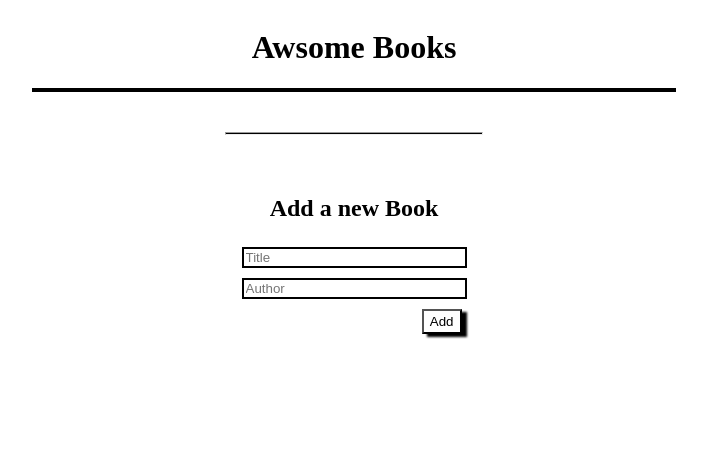
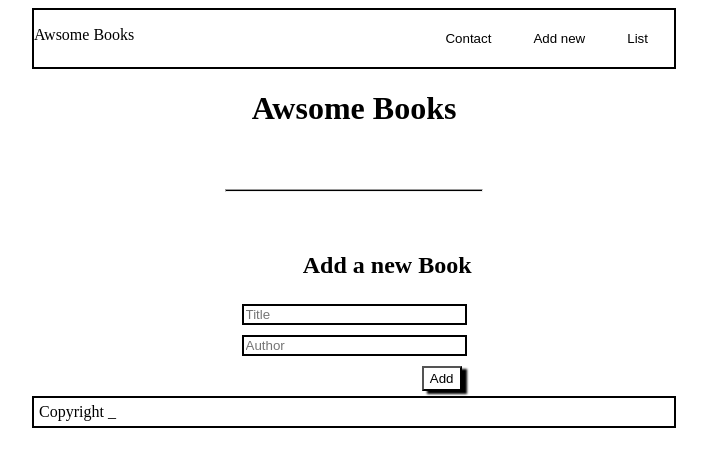
Before and after one commit to anas599/Awsome-Books, a website: page index.html in a window 1280 px wide. Shown: the whole page, without its empty margins (286-993 px from the left). Drawn offline with Linux system fonts and the light colour scheme.

Commit message:
Add navItems javascript to use in single app page

```diff
--- /dev/null
+++ b/Assets/JavaScript/navItems.js
@@ -0,0 +1,22 @@
+const contact = document.querySelector('#contact');
+const addBook = document.querySelector('.input-section');
+const bookList = document.querySelector('.booksList');
+
+// eslint-disable-next-line no-unused-vars
+function showContact() {
+  contact.style.display = 'flex';
+  addBook.style.display = 'none';
+  bookList.style.display = 'none';
+}
+// eslint-disable-next-line no-unused-vars
+function showAddBook() {
+  contact.style.display = 'none';
+  addBook.style.display = 'flex';
+  bookList.style.display = 'none';
+}
+// eslint-disable-next-line no-unused-vars
+function showBooks() {
+  contact.style.display = 'none';
+  addBook.style.display = 'none';
+  bookList.style.display = 'flex';
+}
--- a/index.html
+++ b/index.html
@@ -8,16 +8,37 @@
     <link rel="stylesheet" href="style.css">
 </head>
 <body>
+    <nav class="navBar">
+        <p>Awsome Books</p>
+        <ul id="navItems">
+            <li class="listItem"><button onclick="showContact()">Contact</button></li>
+            <li class="listItem"><button onclick="showAddBook()">Add new</button></li>
+            <li class="listItem"><button onclick="showBooks()">List</button></li>
+        </ul>
+    </nav>
     <h1>Awsome Books</h1>
     <section class="booksList">
     </section>
     <hr>
-    <h2>Add a new Book</h2>
     <form class="input-section">
+        <h2>Add a new Book</h2>
         <input type="text" placeholder="Title" class="title" size="25">
         <input type="text" placeholder="Author" class="author" size="25">
         <input type = "button" id = "add-button" value="Add">
     </form>
+    <section id="contact" onclick="showContact()">
+        <h1>Contact Information</h1>
+        <p>Do you have any questions or you just want to say hello? <br>You can reach out to us!</p>
+        <ul>
+            <li>Our email : email@mail.com</li>
+            <li>Our Phone Number : 00123456789</li>
+            <li>Our Address : Streetname 22, 86789 City, Country</li>
+        </ul>
+    </section>
+    <footer>
+        <p id="copyright">Copyright _</p>
+    </footer>
     <script src="./Assets/JavaScript/booksList-3.js"></script>
+    <script src="./Assets/JavaScript/navItems.js"></script>
 </body>
 </html>
--- a/style.css
+++ b/style.css
@@ -13,8 +13,13 @@ body {
 }
 
 button {
-  width: 100px;
+  width: max-content;
   margin: 10px;
+      background-color: transparent;
+        border: none;
+}
+button:active{
+  color: blue;
 }
 
 hr {
@@ -25,8 +30,10 @@ hr {
 }
 
 .booksList {
+  display: none;
   border: 2px solid black;
   width: 50vw;
+  flex-direction: column;
 }
 
 input {
@@ -67,3 +74,38 @@ input {
   background-color: white;
   filter: drop-shadow(5px 3px 1px #000);
 }
+.navBar{
+  display: flex;
+  flex-direction: row;
+  width: 50vw;
+  justify-content: space-between;
+  border: 2px solid black;
+}
+#navItems{
+  display: flex;
+  flex-direction: row;
+  list-style: none;
+  margin: 5px;
+  align-items: center;
+}
+.listItem{
+  margin: 5px;
+}
+#contact{
+  display: none;
+  flex-direction: column;
+  align-content: center;
+  justify-content: center;
+  align-items: center;
+}
+footer{
+      width: 50vw;
+        display: flex;
+        align-content: center;
+        align-items: center;
+        justify-content: flex-start;
+        border: 2px solid black;
+}
+#copyright{
+  margin: 5px;
+}
```
